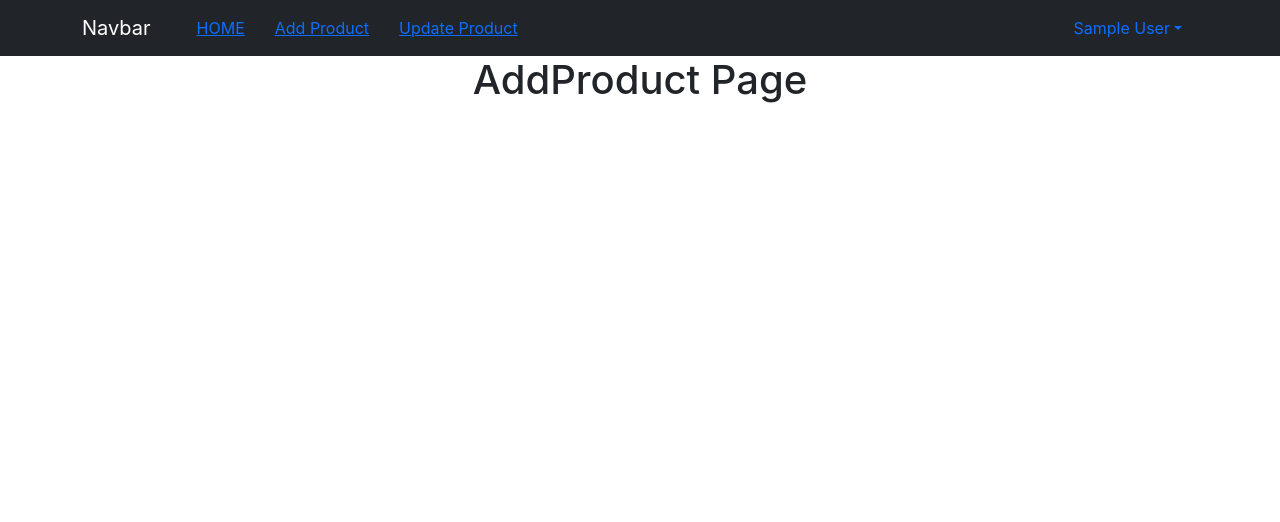
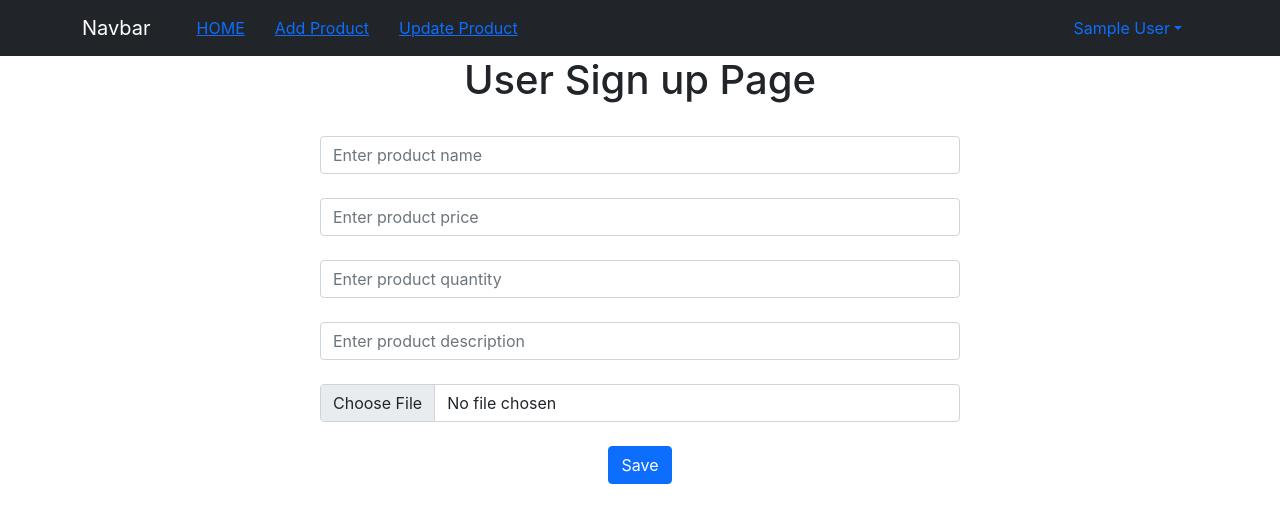
Before and after one commit to SanjuDeveloper/React-E-commerce, a React (Create React App) app: page /add in a window 1280 px wide. Shown: the top 522 px of the page. Built offline with nearby package versions, Linux system fonts and the light colour scheme; sample sign-in values are in the browser's storage.

Commit message:
Implement Add product API

```diff
--- a/src/Addproduct.js
+++ b/src/Addproduct.js
@@ -1,14 +1,55 @@
 import Header from './Header';
 import {useNavigate} from 'react-router-dom';
-import react,{useEffect} from 'react';
+import react,{useState,useEffect} from 'react';
 function AddProduct()
 {
 	const navigate=useNavigate();
+	const[name,setName]=useState('');
+	const[price,setPrice]=useState('');
+	const[quantity,setQuantity]=useState('');
+	const[description,setDescription]=useState('');
+	const[image,setImage]=useState('');
+
+	async function addProduct()
+	{
+		console.warn(name,price,quantity,description,image)
+		const formData = new FormData();
+		formData.append('name',name);
+		formData.append('price',price);
+		formData.append('quantity',quantity);
+		formData.append('description',description);
+		formData.append('image',image);
+
+		let result = await fetch("http://localhost:8000/api/addproduct",{
+			method:"post",
+			body:formData
+
+		});
+		alert("product added successfully");
+		navigate('/update');
+
+
+
+	}
 	return(
 
 		<>
-			<Header />
-			<h1>AddProduct Page</h1>
+		   <Header />
+			<div className="col-sm-6 offset-sm-3">
+				<h1>User Sign up Page</h1>
+				<br />
+				<input type="text" onChange={(e)=>setName(e.target.value)} placeholder="Enter product name" className="form-control"></input>
+				<br />
+				<input type="text" onChange={(e)=>setPrice(e.target.value)} placeholder="Enter product price" className="form-control"></input>
+				<br />
+				<input type="text" onChange={(e)=>setQuantity(e.target.value)}  placeholder="Enter product quantity" className="form-control"></input>
+				<br />
+				<input type="text" onChange={(e)=>setDescription(e.target.value)}  placeholder="Enter product description" className="form-control"></input>
+				<br />
+				<input type="file" onChange={(e)=>setImage(e.target.files[0])} className="form-control"></input>
+				<br />
+				<button onClick={addProduct} class="btn btn-primary">Save</button>
+			</div>
 		</>
 	)
 }
```
